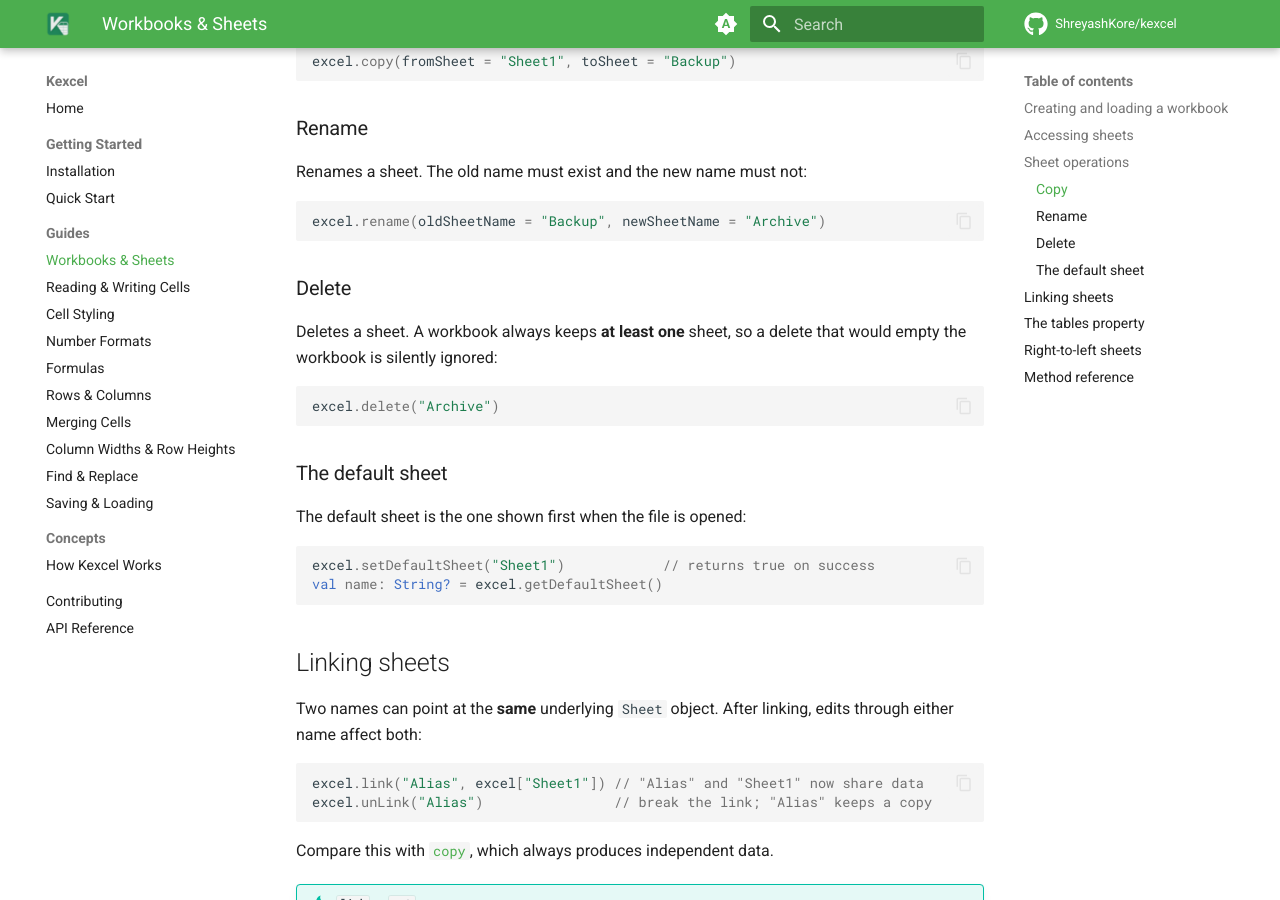
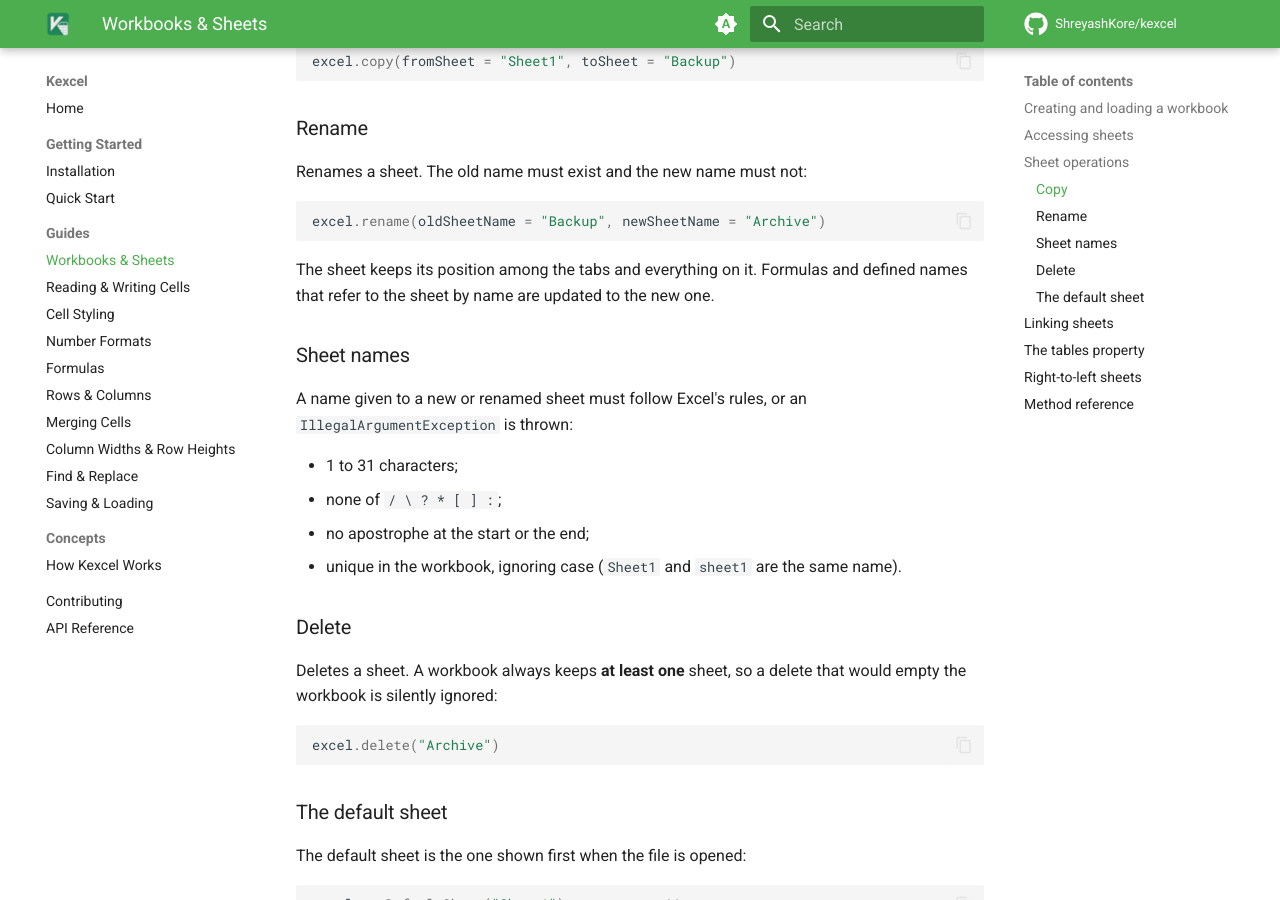
Before and after one commit to ShreyashKore/kexcel, an MkDocs documentation site: the page built from docs/guides/workbooks-and-sheets.md, in a window 1280 px wide and 900 px high, scrolled down 1214 px. Built offline with MkDocs 1.6.1 and Material for MkDocs 9.7.7, drawn with Linux system fonts in a browser that asks for light colours; comment, search, counter and statistics services are not loaded.

Commit message:
chore: drop two unused dependencies and write [Content_Types].xml first (M-04, O-10)
kotlinx-coroutines-core and kotlinx-serialization-json were commonMain
dependencies that nothing imports; they were published in the POM for every
consumer to resolve.

[Content_Types].xml is now the first entry of the archive, where Excel puts
it and where a consumer reading the package as a stream needs it.

The guides describe what moves when rows and columns are inserted or removed
and what does not (D-12, still open), that rename keeps the sheet in place,
and the rules for sheet names.

Co-Authored-By: Claude Fable 5.2 <noreply@anthropic.com>

````diff
--- a/docs/guides/workbooks-and-sheets.md
+++ b/docs/guides/workbooks-and-sheets.md
@@ -68,6 +68,19 @@ Renames a sheet. The old name must exist and the new name must not:
 excel.rename(oldSheetName = "Backup", newSheetName = "Archive")
 ```
 
+The sheet keeps its position among the tabs and everything on it. Formulas and
+defined names that refer to the sheet by name are updated to the new one.
+
+### Sheet names
+
+A name given to a new or renamed sheet must follow Excel's rules, or an
+`IllegalArgumentException` is thrown:
+
+- 1 to 31 characters;
+- none of `/ \ ? * [ ] :`;
+- no apostrophe at the start or the end;
+- unique in the workbook, ignoring case (`Sheet1` and `sheet1` are the same name).
+
 ### Delete
 
 Deletes a sheet. A workbook always keeps **at least one** sheet, so a delete that
````
Also changed, not shown: docs/guides/rows-and-columns.md (+11 -0 lines), 2 other files.
